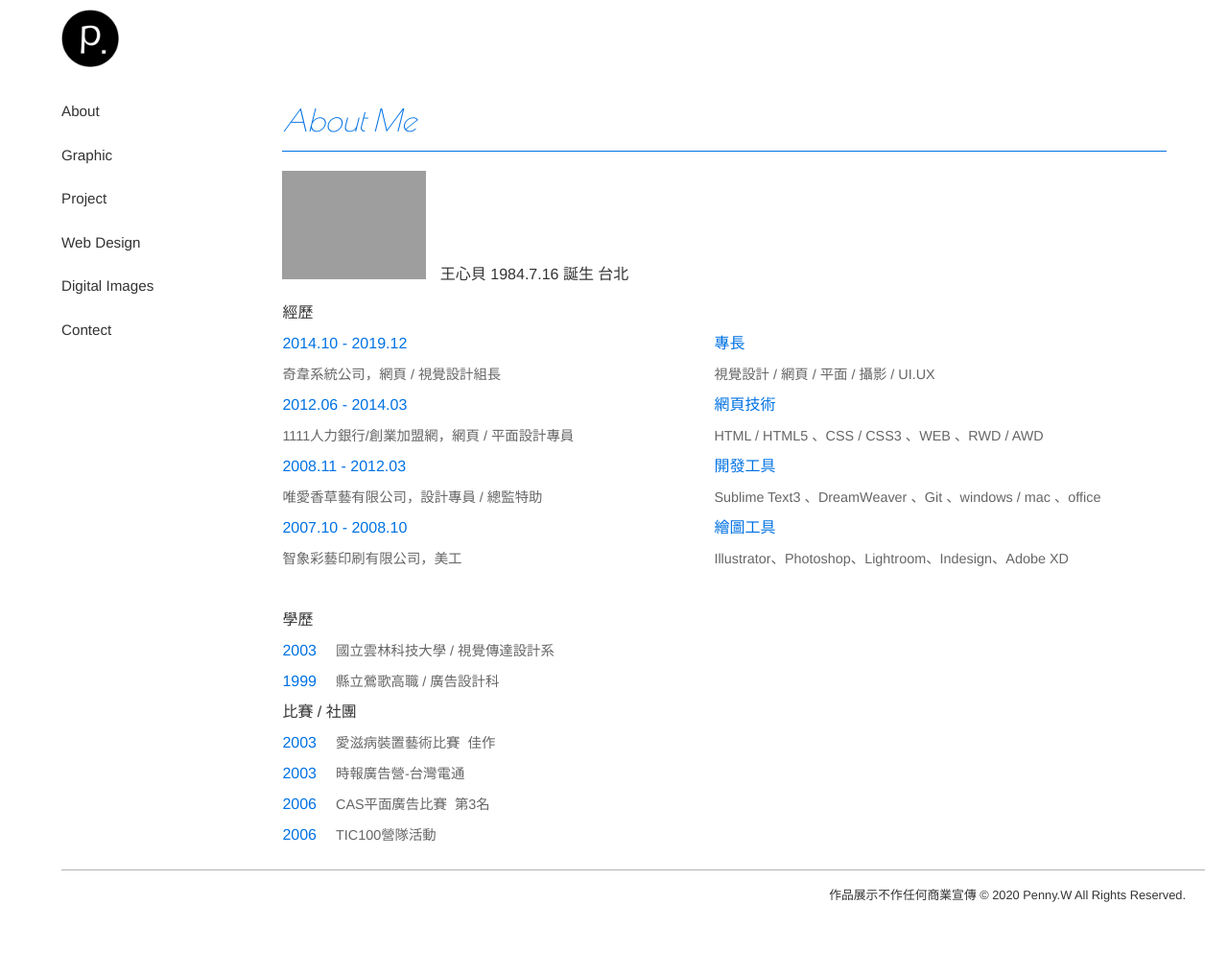
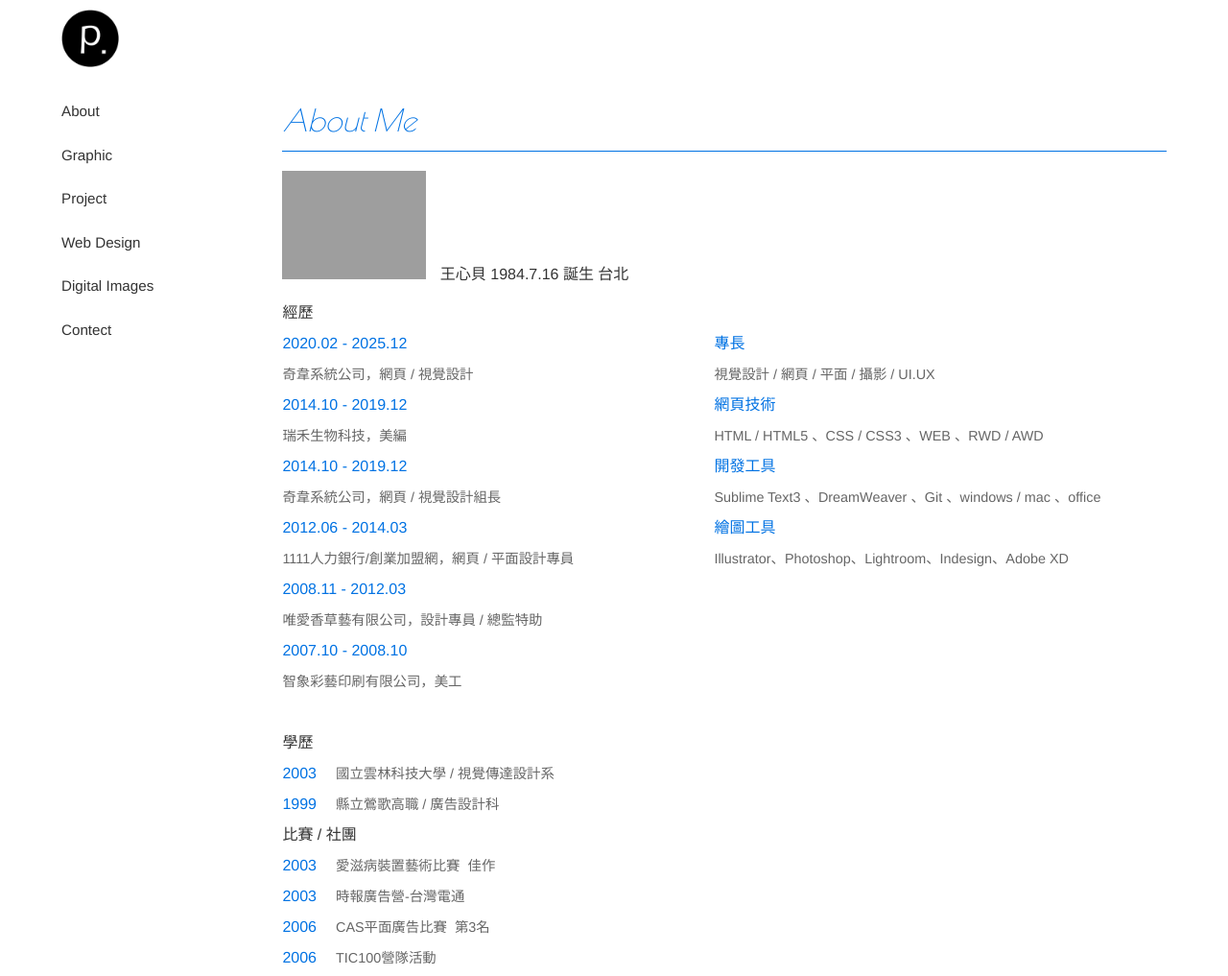
Before and after one commit to WangHsinPei/my-website, a plain HTML site: page about.html in a window 1280 px wide. Shown: the top 1017 px of the page at 96% size. Before the commit the page ends 959 px from the top, so only its background shows below. Drawn offline with nearby package versions, Linux system fonts and the light colour scheme; grey boxes are pictures that could not be loaded.

Commit message:
關於內容變更

```diff
--- a/about.html
+++ b/about.html
@@ -57,6 +57,10 @@
 		<div>
 		<ul>
 			<li style="color: #333;">經歷</li>
+			<li>2020.02 - 2025.12</li>
+			<li><span>奇韋系統公司，網頁 / 視覺設計</span></li>
+			<li>2014.10 - 2019.12</li>
+			<li><span>瑞禾生物科技，美編</span></li>
 			<li>2014.10 - 2019.12</li>
 			<li><span>奇韋系統公司，網頁 / 視覺設計組長</span></li>
 			<li>2012.06 - 2014.03</li>
```
